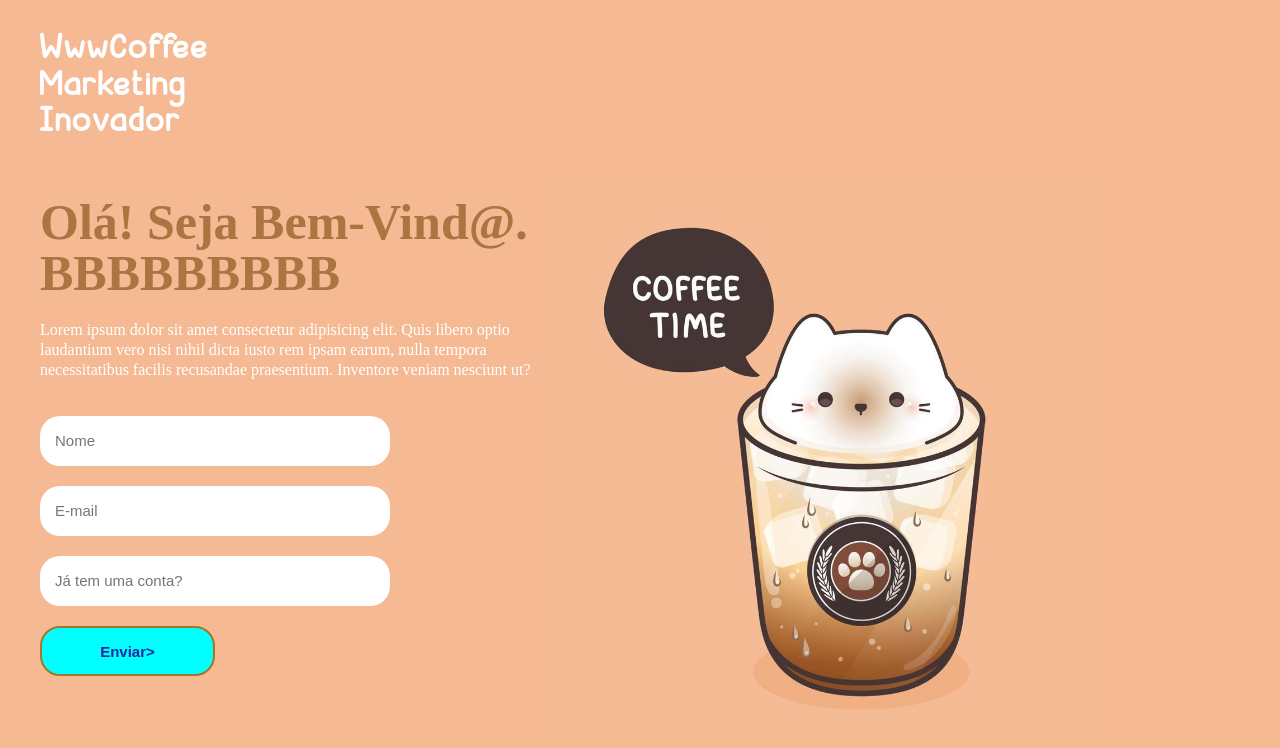
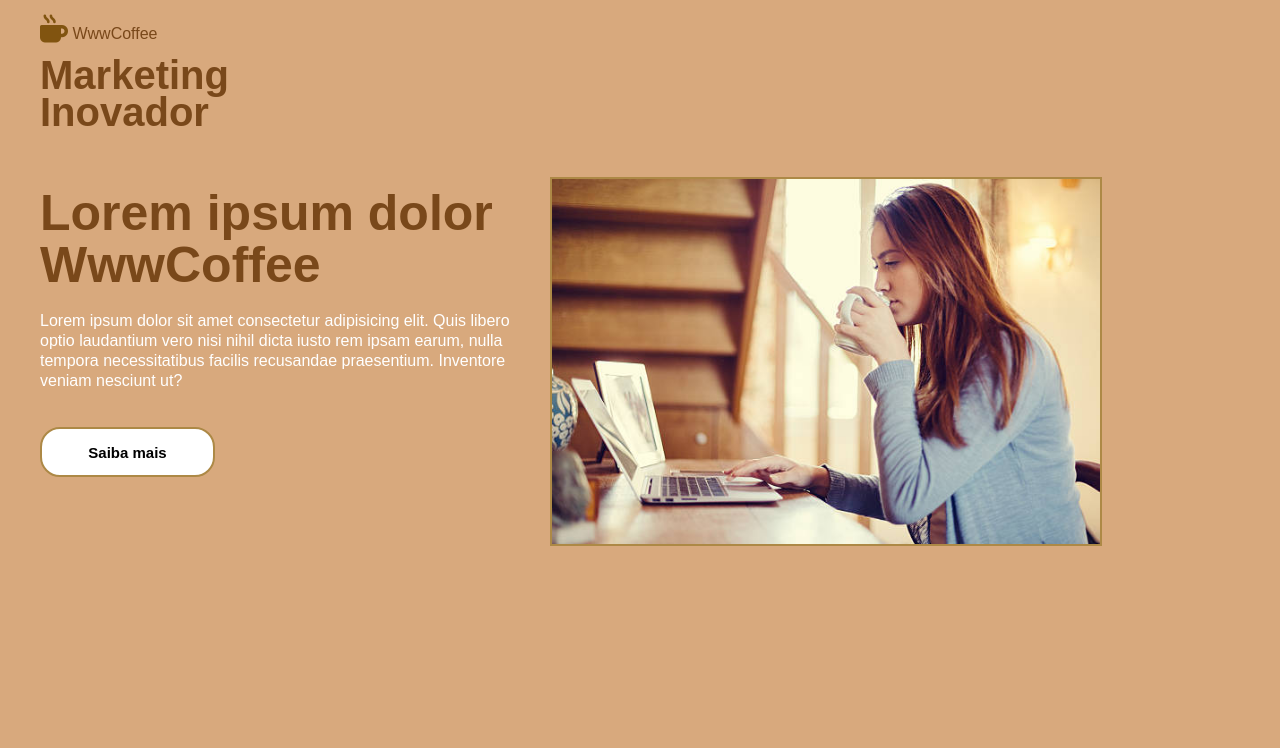
Before and after one commit to WebinVision/New-LandingPage, a plain HTML site: page index.html in a window 1280 px wide. Drawn offline with Linux system fonts and the light colour scheme.

Commit message:
Updated Lan.Page

```diff
--- a/index.html
+++ b/index.html
@@ -6,12 +6,19 @@
     <meta name="viewport" content="width=device-width, initial-scale=1.0">
     <link href="./styles/style.css" rel="stylesheet">
     <link href="./styles/fonts.css" rel="stylesheet">
+    <link rel="stylesheet" href="https://cdnjs.cloudflare.com/ajax/libs/font-awesome/6.3.0/css/fontawesome.min.css" integrity="sha512-cHxvm20nkjOUySu7jdwiUxgGy11vuVPE9YeK89geLMLMMEOcKFyS2i+8wo0FOwyQO/bL8Bvq1KMsqK4bbOsPnA==" crossorigin="anonymous" referrerpolicy="no-referrer" />
+    <link rel="stylesheet" href="https://cdnjs.cloudflare.com/ajax/libs/font-awesome/6.3.0/css/solid.min.css" integrity="sha512-bdTSJB23zykBjGDvyuZUrLhHD0Rfre0jxTd0/jpTbV7sZL8DCth/88aHX0bq2RV8HK3zx5Qj6r2rRU/Otsjk+g==" crossorigin="anonymous" referrerpolicy="no-referrer" />
     <title>Landing Page</title>
 </head>
 <body>
     <header>
+        <a class="main-logo" href=""></a>
+            <i class="fa-solid fa-mug-hot main-logo-icon"></i>
+            <span class="main-logo-text">WwwCoffee</span>
+        </a>
+
         <div id="title">
-            <h1>WwwCoffee</h1>
+            <!--<h1>WwwCoffee</h1>-->
             <h1>Marketing</h1>
             <h1>Inovador</h1>
         </div>
@@ -27,22 +34,20 @@
 
     <main>
         <aside>
-            <h2><span>Olá! Seja Bem-Vind@.</span></h2>
-            <h2><span>BBBBBBBBB</span></h2>
+            <h2><span>Lorem ipsum dolor</span></h2>
+            <h2><span>WwwCoffee</span></h2>
             <p>
                 Lorem ipsum dolor sit amet consectetur adipisicing elit. Quis libero optio laudantium vero nisi nihil dicta iusto rem ipsam earum, nulla tempora necessitatibus facilis recusandae praesentium. Inventore veniam nesciunt ut?
             </p>
             <form>
-                <input type="text" placeholder="Nome">
+                <!--<input type="text" placeholder="Nome">
                 <input type="email" placeholder="E-mail">
-                <input type="text" placeholder="Já tem uma conta?">
-                <input type="submit" value="Enviar>">
+                <input type="text" placeholder="Já tem uma conta?">-->
+                <input type="submit" value="Saiba mais">
             </form>
         </aside>
 
-        <article>
-            <img src="./components/images/cute-cat-foam-inside-coffee-cup-vector.jpg" alt="espuma-gato">
-        </article>
+        <article><img src="/components/images/imagem2.jpg" alt="mulher-cafe-computador"></article>
     </main>
 </body>
 </html>
--- a/styles/style.css
+++ b/styles/style.css
@@ -1,7 +1,17 @@
+main-logo{
+    display: flex;
+    font-size: 3vw;
+}
+
+i{
+    color: rgb(129, 84, 16);
+    font-size: 28px;
+}
+
 body{
-    background-color: rgb(245, 186, 148);
+    background-color: #d8a97d;
     color: white;
-    font-family: font6;
+    font-family: 'Montserrat', sans-serif;;
     max-width: 1200px;
     margin: 0 auto;
     padding: 15px;
@@ -19,6 +29,7 @@ li{
 h1{
     font-weight: 600;
     font-size: 40px;
+    color: #79481a;
 }
 
 main{
@@ -30,20 +41,21 @@ main{
 h2{
     font-size: 50px;
     line-height: 10px;
-    font-family: 'Times New Roman', Times, serif;
+    font-family: 'Montserrat', sans-serif;;
 }
 
 span{
-    color: rgba(168, 113, 61, 0.966);
+    color: #79481a;
 }
 
 p{
     line-height: 20px;
     max-width: 500px;
-    font-family: 'Times New Roman', Times, serif;
+    font-family: 'Montserrat', sans-serif;
 }
 
 img{
+    border: 2px solid rgb(173, 137, 70);
     width: 548px;
     justify-content: space-between;
     padding: autopx;
@@ -57,18 +69,21 @@ form{
 }
 
 form [type="submit"]{
-    border: 2px solid rgb(161, 119, 42);
+    border: 2px solid rgb(173, 137, 70);
     height: 50px;
     width: 50%;
-    background-color: aqua;
-    color: rgb(34, 36, 161);
+    background-color: rgb(255, 255, 255);
+    color: rgb(0, 0, 0);
     font-weight: bold;
+    transition-duration: 0.4s;
+
 }
 
 form [type="submit"]:hover{
     cursor: pointer;
-    background-color: rgb(199, 152, 50);
-    color: rgb(74, 216, 31);
+    background-color: #79481a;
+    color: rgb(255, 255, 255);
+    box-shadow: 0 12px 16px 0 rgba(0,0,0,0.24),0 17px 50px 0 rgba(0,0,0,0.19);
 }
 
 input{
```
Also changed, not shown: components/images/imagem1.jpg (added), components/images/imagem2.jpg (added), components/images/imagem3.jpg (added), components/images/maos-no-computador.jpg (added).
